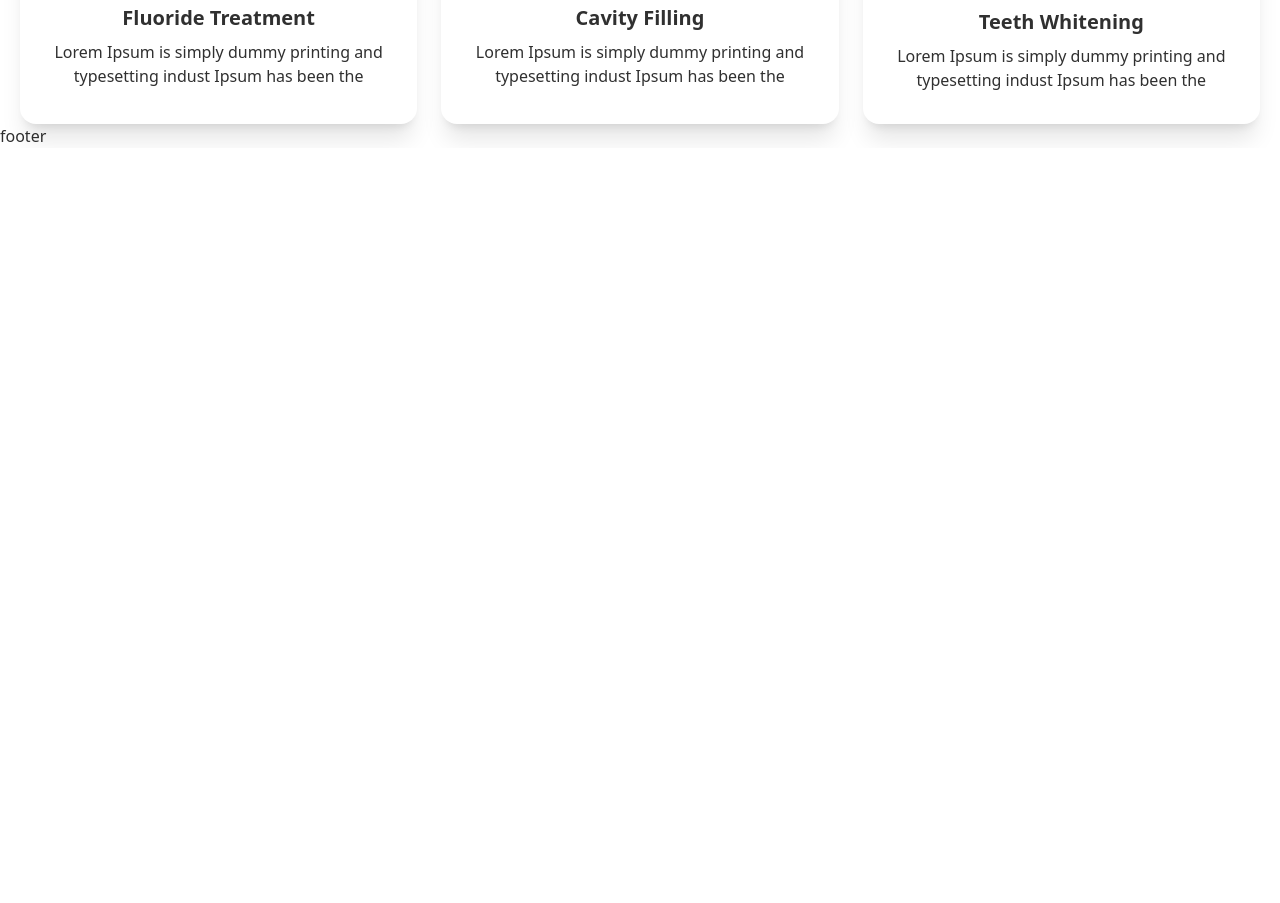
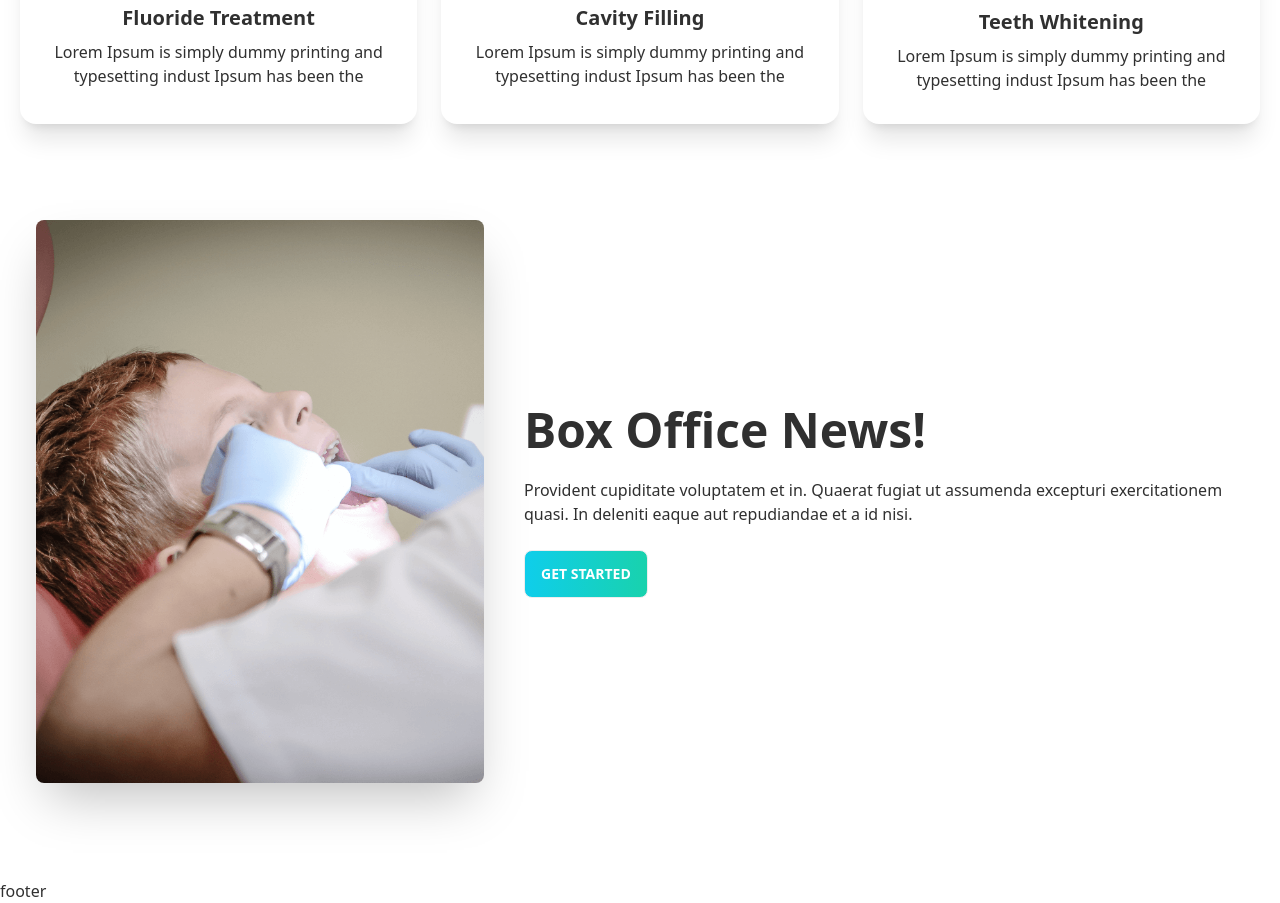
Before and after one commit to AbuRaihan1/doctors-client, a React (Create React App) app: page / in a window 1280 px wide. Shown: the part 1160-2063 px from the top of the page. Before the commit the page ends 1308 px from the top, so only its background shows below. Built offline with nearby package versions, Linux system fonts and the light colour scheme.

Commit message:
added services information text

```diff
--- a/src/Pages/Home/Home/Home.js
+++ b/src/Pages/Home/Home/Home.js
@@ -2,12 +2,15 @@
 import Banner from "../Banner/Banner";
 import InfoCards from "../InfoCards/InfoCards";
 import Services from "../Services/Services";
+import ServicesInfoText from '../Services/ServicesInfoText'
 const Home = () => {
   return (
     <div className="mx-5">
       <Banner />
       <InfoCards />
       <Services />
+      <ServicesInfoText />
+
     </div>
   );
 };
--- /dev/null
+++ b/src/Pages/Home/Services/ServicesInfoText.js
@@ -0,0 +1,28 @@
+import React from "react";
+import babyImg from "../../../assets/images/treatment.png";
+const ServicesInfoText = () => {
+  return (
+    <div className="py-20">
+      <div className="hero">
+        <div className="hero-content flex-col lg:flex-row space-x-6">
+          <img
+            src={babyImg}
+            className="max-w-md lg:w-1/2 rounded-lg shadow-2xl w-full"
+            alt="babyImg"
+          />
+          <div>
+            <h1 className="text-5xl font-bold">Box Office News!</h1>
+            <p className="py-6">
+              Provident cupiditate voluptatem et in. Quaerat fugiat ut assumenda
+              excepturi exercitationem quasi. In deleniti eaque aut repudiandae
+              et a id nisi.
+            </p>
+            <button className="btn primary-button">Get Started</button>
+          </div>
+        </div>
+      </div>
+    </div>
+  );
+};
+
+export default ServicesInfoText;
```
